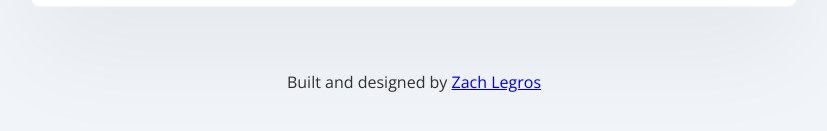
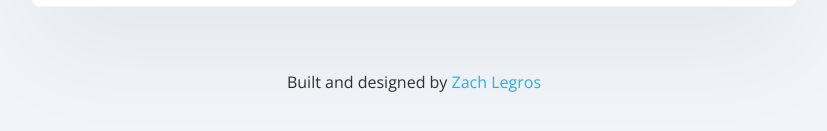
Before and after one commit to ZachLegros/csi3125-survey, a Gatsby site: page / in a window 1280 px wide. Shown: the part 729-860 px from the top of the page, without its empty margins (226-1053 px from the left). Built offline with nearby package versions, Linux system fonts and the light colour scheme; Gatsby itself is replaced by a stand-in of ours.

Commit message:
Styled anchor tags

```diff
--- a/src/components/layout.css
+++ b/src/components/layout.css
@@ -58,10 +58,14 @@ template {
 a {
   background-color: transparent;
   -webkit-text-decoration-skip: objects;
+  color: var(--primary);
+  font-weight: 500;
+  text-decoration: none;
 }
 a:active,
 a:hover {
   outline-width: 0;
+  text-decoration: underline;
 }
 abbr[title] {
   border-bottom: 1px dotted hsla(0, 0%, 0%, 0.5);
```
